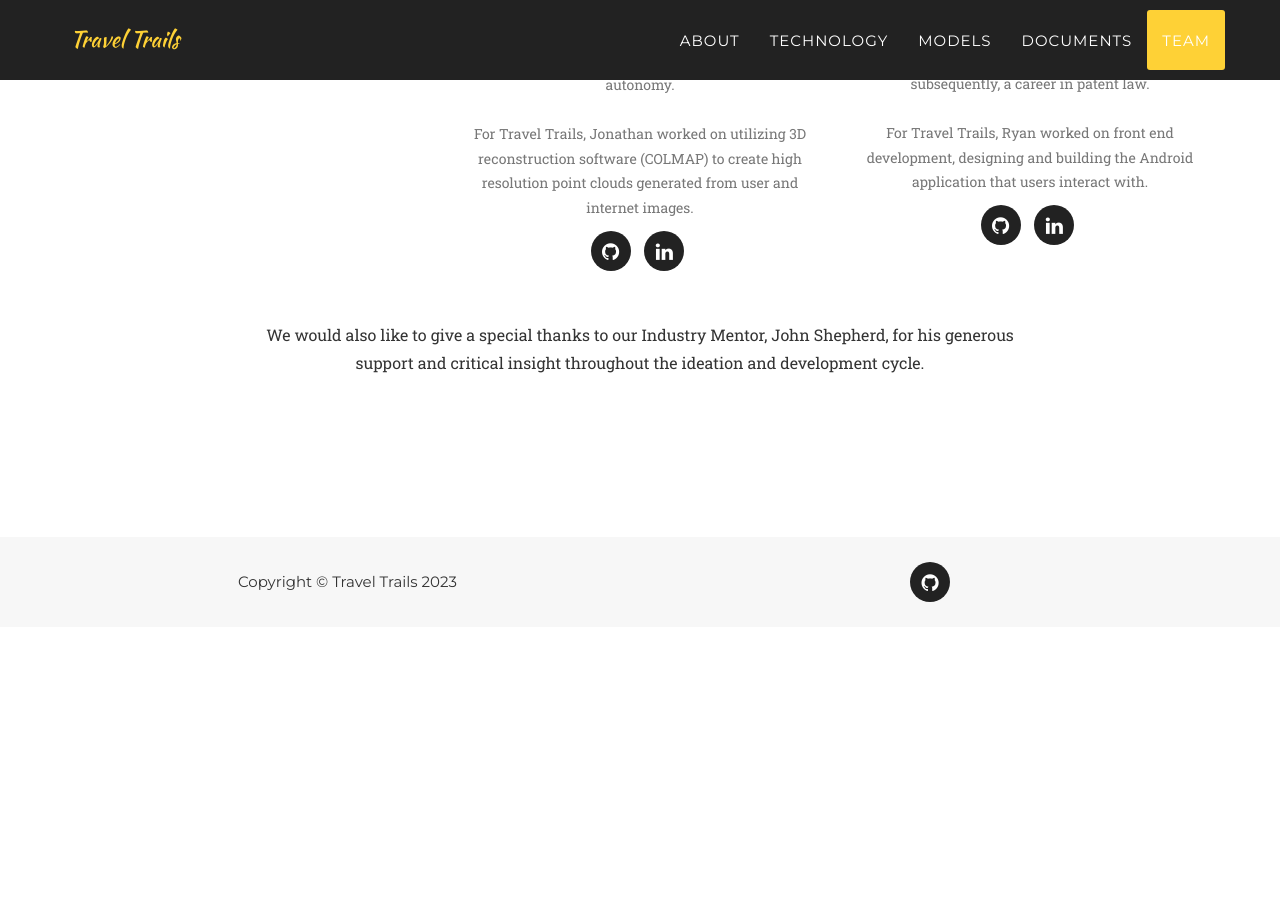
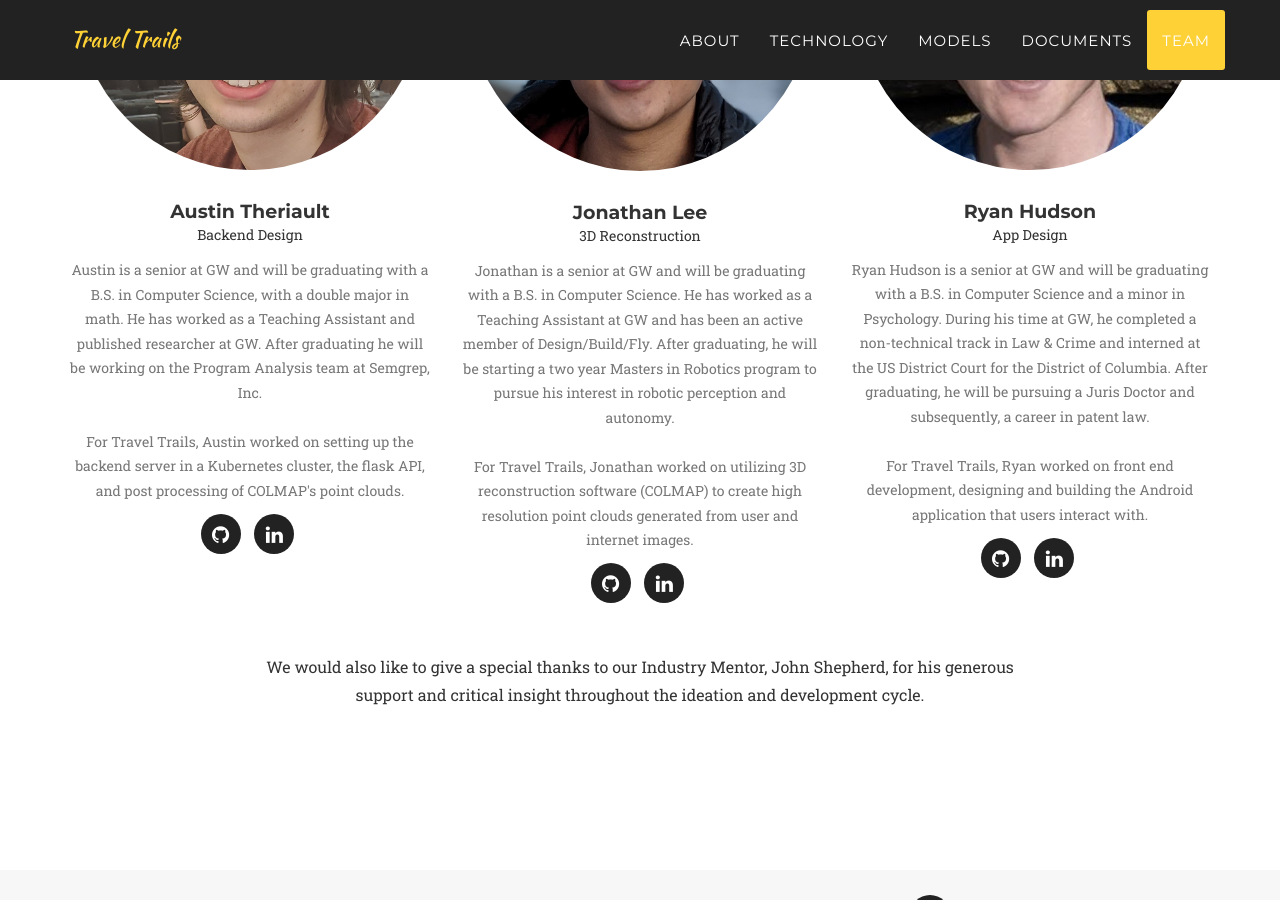
Before and after one commit to jonlee48/Travel-Trails, a Jekyll site: the page built from docs/index.html, in a window 1280 px wide and 900 px high, scrolled down 4949 px. Built offline with Jekyll 4.4.1, drawn with Linux system fonts in a browser that asks for light colours; some web fonts are replaced; before the commit the page ends 5576 px from its top, so only the background shows below that; some of the changed text lies outside the part shown.

Commit message:
austin biosketch

```diff
--- a/docs/_config.yml
+++ b/docs/_config.yml
@@ -13,7 +13,12 @@ people:
   pic: 1
   position: Backend Design
   description: >
-
+    Austin is a senior at GW and will be graduating with a B.S. in Computer Science, with a double major in math.
+    He has worked as a Teaching Assistant and published researcher at GW.
+    After graduating he will be working on the Program Analysis team at Semgrep, Inc.
+    <br>
+    <br>
+    For Travel Trails, Austin worked on setting up the backend server in a Kubernetes cluster, the flask API, and post processing of COLMAP's point clouds.
   social:
     - title: github
       url: https://github.com/ajbt200128
--- a/docs/_includes/technology.html
+++ b/docs/_includes/technology.html
@@ -27,22 +27,22 @@
                 </div>
             </div>
 
-            <!-- <div class="row text-center">
+            <div class="row text-center">
                 <div class="col-md-6">
                     <div class="text-center">
-                        <img src="img/technology/frontend.png" alt="" width="500px">
+                        <img src="img/technology/colmap.png" alt="" width="500px">
                     </div>
-                    <h4 class="service-heading">Frontend</h4>
-                    <p class="text-muted">We fuse user photos into photorealistic 3D models of landmarks and monuments. Users can download the Android app to contribute images and view models on their phone.</p>
+                    <h4 class="service-heading">COLMAP</h4>
+                    <!-- <p class="text-muted">We fuse user photos into photorealistic 3D models of landmarks and monuments. Users can download the Android app to contribute images and view models on their phone.</p> -->
                 </div>
                 <div class="col-md-6">
                     <div class="text-center">
-                        <img src="img/technology/backend.png" alt="" width="500px">
+                        <img src="img/technology/post_processing.png" alt="" width="500px">
                     </div>
-                    <h4 class="service-heading">Backend</h4>
-                    <p class="text-muted">We provide a heatmap overlay on each model to highlight areas that are low resolution. Users can then enhance the quality by including those areas in their photos.</p>
+                    <h4 class="service-heading">Post-Processing</h4>
+                    <!-- <p class="text-muted">We provide a heatmap overlay on each model to highlight areas that are low resolution. Users can then enhance the quality by including those areas in their photos.</p> -->
                 </div>
-            </div> -->
+            </div>
 
 
         </div>
```
Also changed, not shown: docs/img/technology/colmap.png (added), docs/img/technology/post_processing.png (added), 10 other files.
